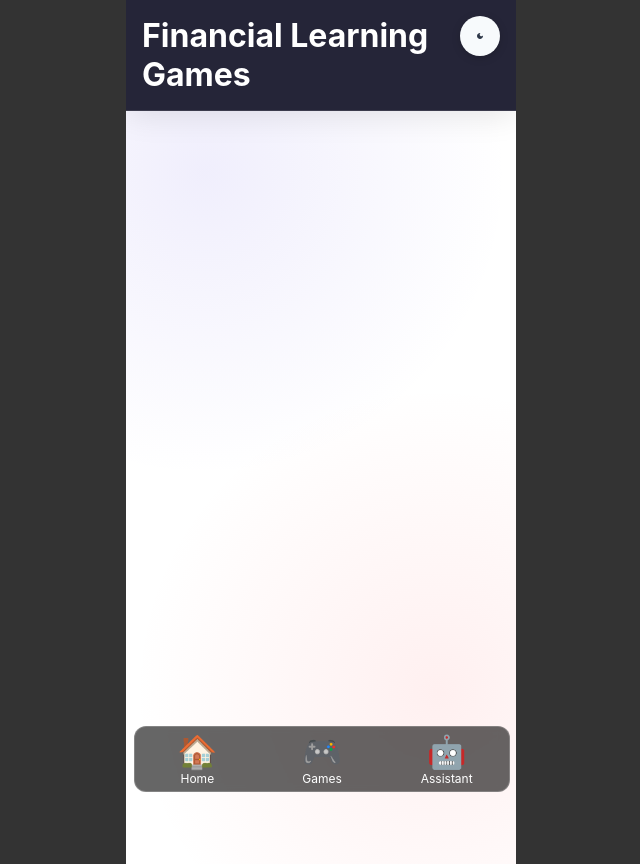
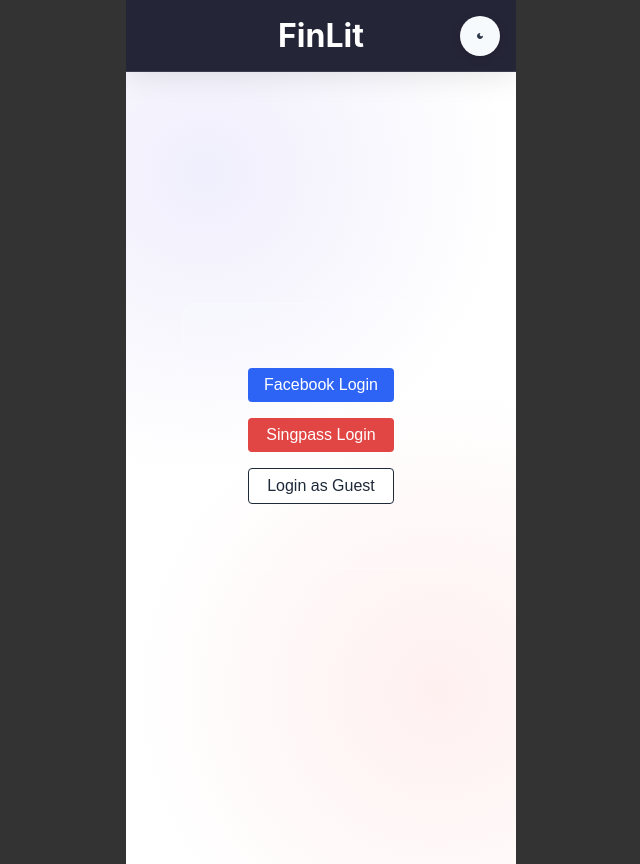
Before and after one commit to surekharao/db_hackathone_2025, a React (Create React App) app in the folder financial-gamification-app/: page /login in a window 1280 px wide. Shown: the whole page, without its empty margins (319-959 px from the left). Built offline with nearby package versions, Linux system fonts and the light colour scheme.

Commit message:
feat: login page and centralise header title

```diff
--- a/financial-gamification-app/src/App.css
+++ b/financial-gamification-app/src/App.css
@@ -58,7 +58,8 @@
     padding: 1rem;
     box-shadow: 0 4px 30px rgba(0, 0, 0, 0.1);
     display: flex;
-    justify-content: space-between;
+    justify-content: center;
+    position: relative;
 }
 
 body.high-contrast .app-header {
@@ -112,6 +113,9 @@
     padding: 1rem;
     position: relative;
     z-index: 1;
+    display: flex;
+    justify-content: center;
+    align-items: center;
 }
 
 .home {
--- a/financial-gamification-app/src/App.tsx
+++ b/financial-gamification-app/src/App.tsx
@@ -8,6 +8,7 @@
 import "./App.css";
 import Footer from "./components/common/Footer";
 
+const LoginPage = React.lazy(() => import("./components/LoginPage"));
 const HomePage = React.lazy(() => import("./components/HomePage"));
 const TermMatchingGame = React.lazy(
   () => import("./components/games/TermMatchingGame"),
@@ -30,7 +31,7 @@
           <ChatProvider>
             <div className="app">
               <header className="app-header">
-                <h1>Financial Learning Games</h1>
+                <h1>FinLit</h1>
                 <StyleSelector />
                 {/*<nav>*/}
                 {/*  <ul>*/}
@@ -46,6 +47,7 @@
               <main className="app-content">
                 <Suspense fallback={<div>Loading...</div>}>
                   <Routes>
+                    <Route path="/login" element={<LoginPage />} />
                     <Route path="/" element={<HomePage />} />
                     <Route
                       path="/games"
--- /dev/null
+++ b/financial-gamification-app/src/components/LoginPage/index.tsx
@@ -0,0 +1,33 @@
+import "./login.css";
+import { useNavigate } from "react-router-dom";
+
+const LoginPage = () => {
+  const navigate = useNavigate();
+  const onLogin = () => {
+    navigate("/");
+  };
+  return (
+    <div className="login">
+      <button
+        className="fb rounded-md block border-2 border-[#2d64f6]  bg-[#2d64f6] text-white text-center px-4 py-2 my-4 mx-auto cursor-pointer text-sm transition-all duration-300 hover:bg-[#2450c4] hover:border-[#2450c4]"
+        onClick={onLogin}
+      >
+        Facebook Login
+      </button>
+      <button
+        className="singpass rounded-md block border-2 border-[#e14645] bg-[#e14645] text-white text-center px-4 py-2 my-4 mx-auto cursor-pointer text-sm transition-all duration-300 hover:bg-[#b43837] hover:border-[#b43837]"
+        onClick={onLogin}
+      >
+        Singpass Login
+      </button>
+      <button
+        className="guest rounded-md block border-2 text-gray-800 text-center px-4 py-2 my-4 mx-auto cursor-pointer text-sm transition-all duration-300 hover:bg-gray-800 hover:text-white hover:border-gray-800"
+        onClick={onLogin}
+      >
+        Login as Guest
+      </button>
+    </div>
+  );
+};
+
+export default LoginPage;
--- /dev/null
+++ b/financial-gamification-app/src/components/LoginPage/login.css
@@ -0,0 +1,51 @@
+.login {
+    display: flex;
+    flex-direction: column;
+    gap: 1rem;
+    background: var(--card-bg);
+    border-radius: var(--border-radius, 12px);
+    border: 1px solid var(--card-border);
+    padding: 4rem;
+}
+
+.login button {
+    font-size: 1rem;
+}
+
+.font-large .login button {
+    font-size: 1.25rem;
+}
+
+.font-extra-large .login button {
+    font-size: 1.25rem;
+}
+
+.login .fb {
+    background: #2d64f6;
+    transition: all .3s;
+}
+
+.login .fb:hover {
+    background: #2450c4
+}
+
+.login .singpass {
+    background: #e14645;
+    transition: all .3s;
+}
+
+.login .singpass:hover {
+    background: #b43837;
+}
+
+.login .guest {
+    background: #fff;
+    border: 1px solid #1e2939;
+    color: #1e2939;
+    transition: all .3s;
+}
+
+.login .guest:hover {
+    background: #1e2939;
+    color: #fff;
+}
--- a/financial-gamification-app/src/components/common/Footer/index.tsx
+++ b/financial-gamification-app/src/components/common/Footer/index.tsx
@@ -4,7 +4,7 @@
 
 const Footer = () => {
   const location = useLocation();
-  return (
+  return location.pathname === "/login" ? null : (
     <footer className="footer">
       <Link
         to="/"
--- a/financial-gamification-app/src/components/style/StyleSelector.css
+++ b/financial-gamification-app/src/components/style/StyleSelector.css
@@ -11,6 +11,8 @@
     z-index: 1000;
     box-shadow: 0 2px 8px rgba(0, 0, 0, 0.2);
     transition: all 0.3s ease;
+    position: absolute;
+    right: 1rem;
 }
 
 .style-menu-toggle:hover {
```
